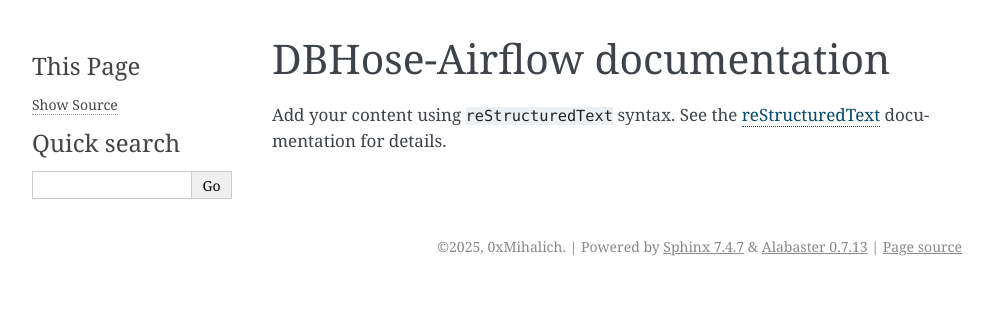
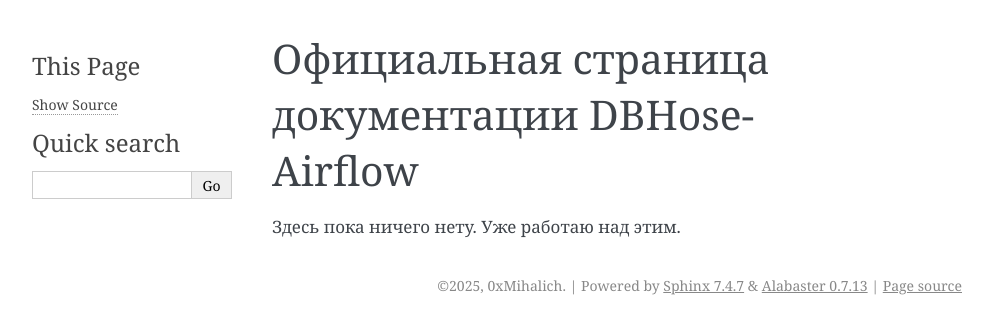
Before and after one commit to 0xMihalich/dbhose_airflow, a Sphinx documentation site: the page built from docs/index.rst, in a window 1280 px wide. Shown: the top 334 px of the page, without its empty margins (148-1141 px from the left). Built offline with Sphinx 7.4.7, drawn with Linux system fonts in a browser that asks for light colours.

Commit message:
Docs: remove footer, rewrite index

```diff
--- a/docs/conf.py
+++ b/docs/conf.py
@@ -26,3 +26,4 @@
 
 html_theme = 'alabaster'
 html_static_path = ['_static']
+html_show_sphinx = False
--- a/docs/index.rst
+++ b/docs/index.rst
@@ -3,21 +3,19 @@
    You can adapt this file completely to your liking, but it should at least
    contain the root `toctree` directive.
 
-DBHose-Airflow documentation
+Официальная страница документации DBHose-Airflow
 ============================
 
-Add your content using ``reStructuredText`` syntax. See the
-`reStructuredText <https://www.sphinx-doc.org/en/master/usage/restructuredtext/index.html>`_
-documentation for details.
+Здесь пока ничего нету. Уже работаю над этим.
 
 
 .. toctree::
    :maxdepth: 2
-   :caption: Contents:
+   :caption: Контент:
 
 .. toctree::
     :hidden:
-    :caption: Project Links
+    :caption: Линки на проект
 
     GitHub <https://github.com/0xMihalich/dbhose_airflow>
     PyPI <https://pypi.org/project/dbhose-airflow/>
```
